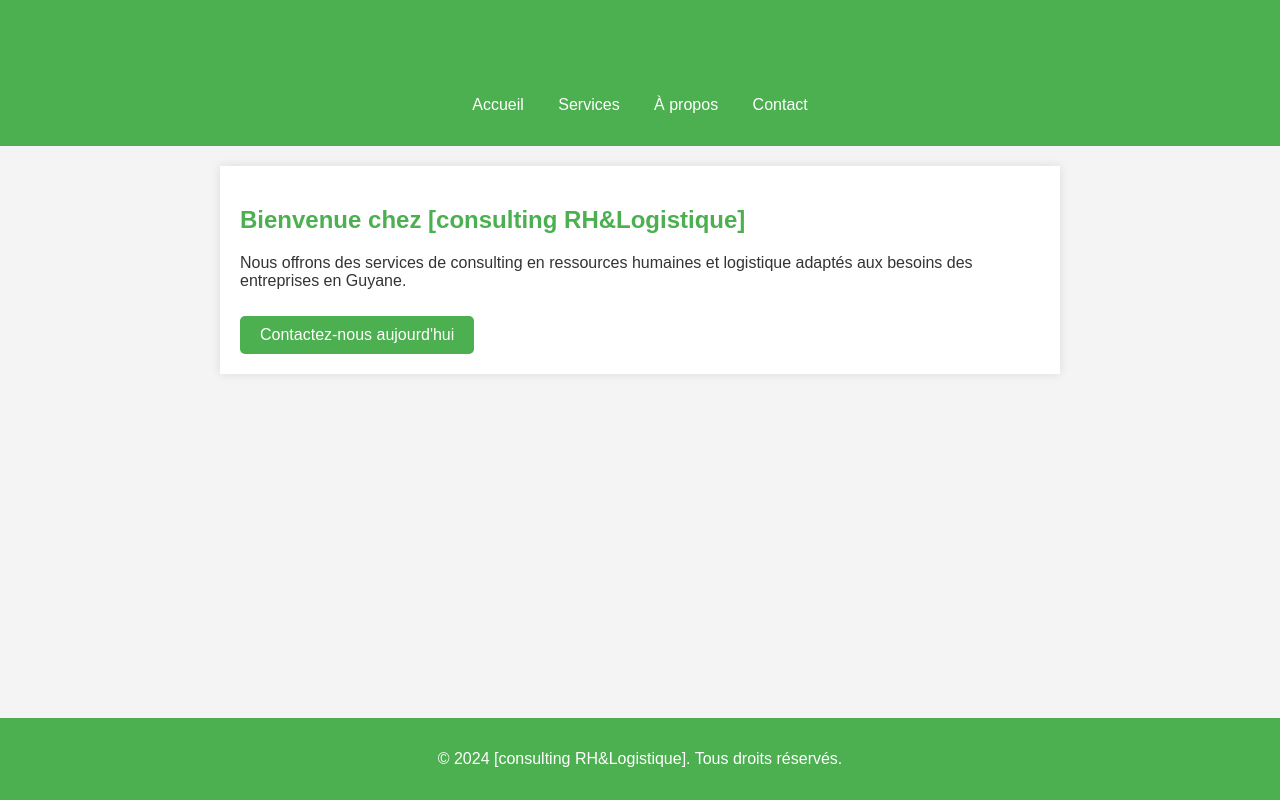
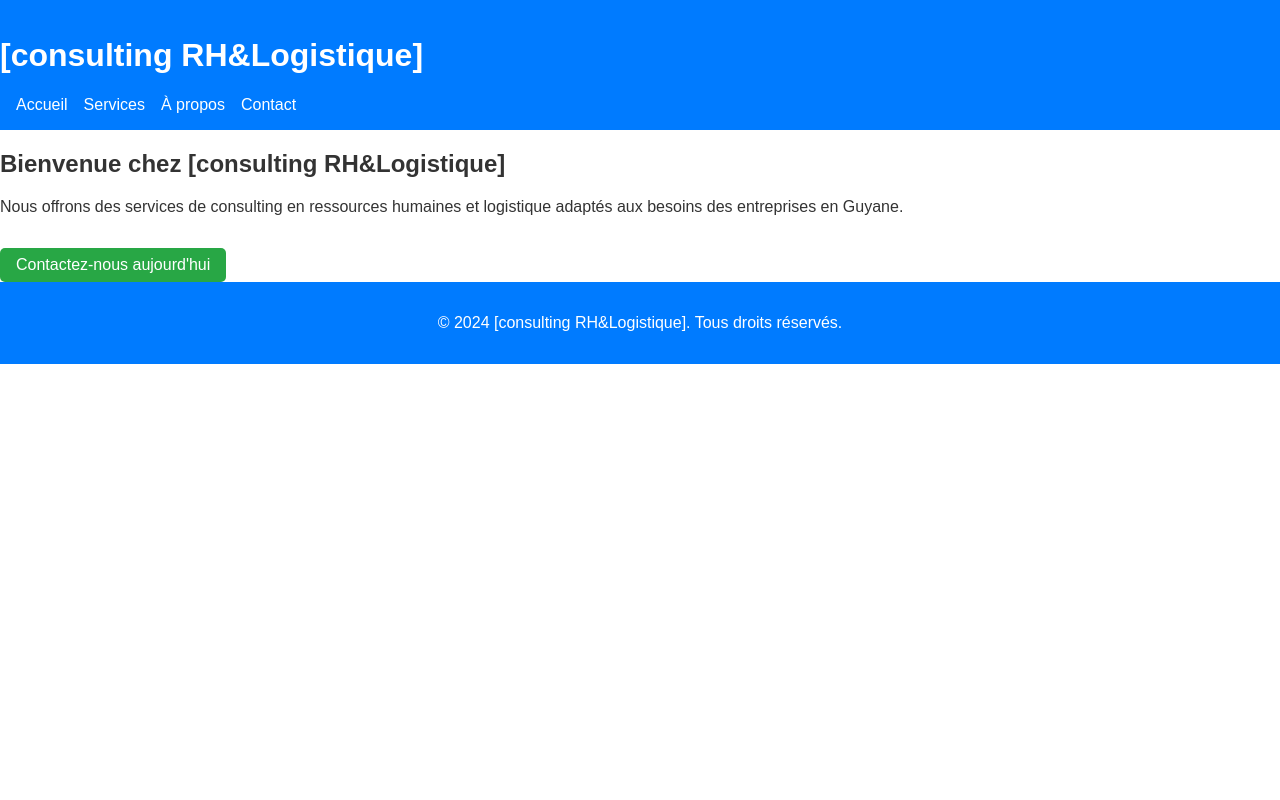
Before and after one commit to liljin14/consulting-RH-Logistique, a plain HTML site: page index.html in a window 1280 px wide. Drawn offline with Linux system fonts and the light colour scheme.

Commit message:
Update styles.css

```diff
--- a/styles.css
+++ b/styles.css
@@ -3,25 +3,33 @@ body {
     font-family: Arial, sans-serif;
     margin: 0;
     padding: 0;
-    background-color: #f4f4f4;
     color: #333;
 }
 
 header {
-    background-color: #4CAF50;
+    background-color: #007BFF;
     color: white;
     padding: 1em 0;
-    text-align: center;
+}
+
+header .container {
+    display: flex;
+    justify-content: space-between;
+    align-items: center;
+    max-width: 1200px;
+    margin: 0 auto;
+    padding: 0 1em;
 }
 
 nav ul {
     list-style: none;
+    margin: 0;
     padding: 0;
+    display: flex;
 }
 
 nav ul li {
-    display: inline;
-    margin: 0 15px;
+    margin-left: 1em;
 }
 
 nav ul li a {
@@ -29,35 +37,57 @@ nav ul li a {
     text-decoration: none;
 }
 
-main {
-    padding: 20px;
-    background-color: white;
-    margin: 20px auto;
-    width: 80%;
-    max-width: 800px;
-    box-shadow: 0 0 10px rgba(0,0,0,0.1);
+.hero {
+    background: url('hero.jpg') no-repeat center center/cover;
+    color: white;
+    padding: 3em 0;
+    text-align: center;
 }
 
-h1, h2, h3 {
-    color: #4CAF50;
+.hero .container {
+    max-width: 800px;
+    margin: 0 auto;
 }
 
-footer {
-    text-align: center;
-    padding: 1em 0;
-    background-color: #4CAF50;
-    color: white;
-    position: absolute;
-    bottom: 0;
-    width: 100%;
+.hero h2 {
+    font-size: 2.5em;
 }
 
 .cta {
     display: inline-block;
-    padding: 10px 20px;
-    background-color: #4CAF50;
+    padding: 0.5em 1em;
+    background-color: #28a745;
     color: white;
     text-decoration: none;
     border-radius: 5px;
-    margin-top: 10px;
+    margin-top: 1em;
 }
+
+.services, .about {
+    padding: 2em 0;
+}
+
+.services .container, .about .container {
+    max-width: 1200px;
+    margin: 0 auto;
+    padding: 0 1em;
+}
+
+.services h2, .about h2 {
+    text-align: center;
+    margin-bottom: 1em;
+}
+
+.service-item {
+    background: #f4f4f4;
+    padding: 1em;
+    margin-bottom: 1em;
+    border-radius: 5px;
+}
+
+footer {
+    background-color: #007BFF;
+    color: white;
+    text-align: center;
+    padding: 1em 0;
+}
```
